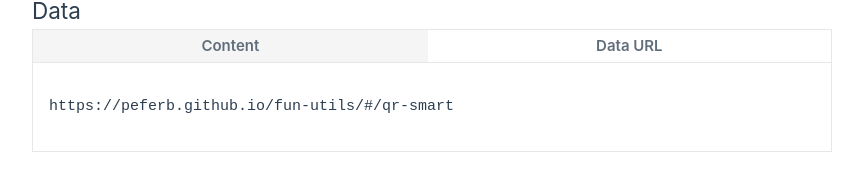
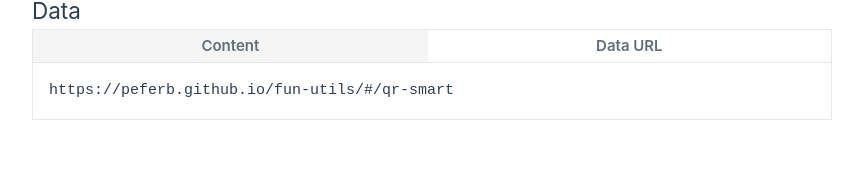
Before and after one commit to peferb/fun-utils, a Vue app: page /#/qr in a window 1280 px wide. Shown: the part 944-1125 px from the top of the page, without its empty margins (0-863 px from the left). After the commit the page ends 1096 px from the top, so only its background shows below. Built offline with nearby package versions, Linux system fonts and the light colour scheme.

Commit message:
Remove stupid padding

```diff
--- a/src/views/QRView.vue
+++ b/src/views/QRView.vue
@@ -171,6 +171,5 @@ const dataUrl = ref(null)
 .data-url-output {
   line-break: anywhere;
   font-family: monospace;
-  padding: 16px 0;
 }
 </style>
```
